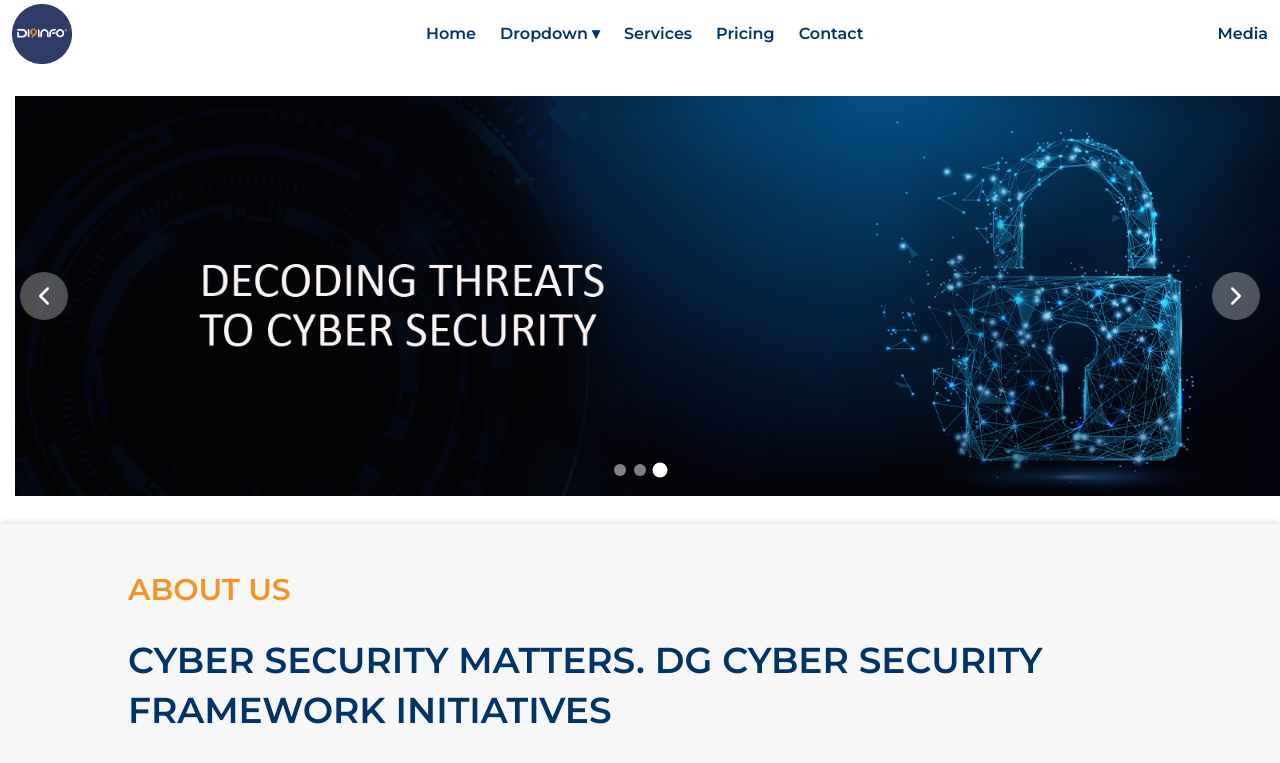
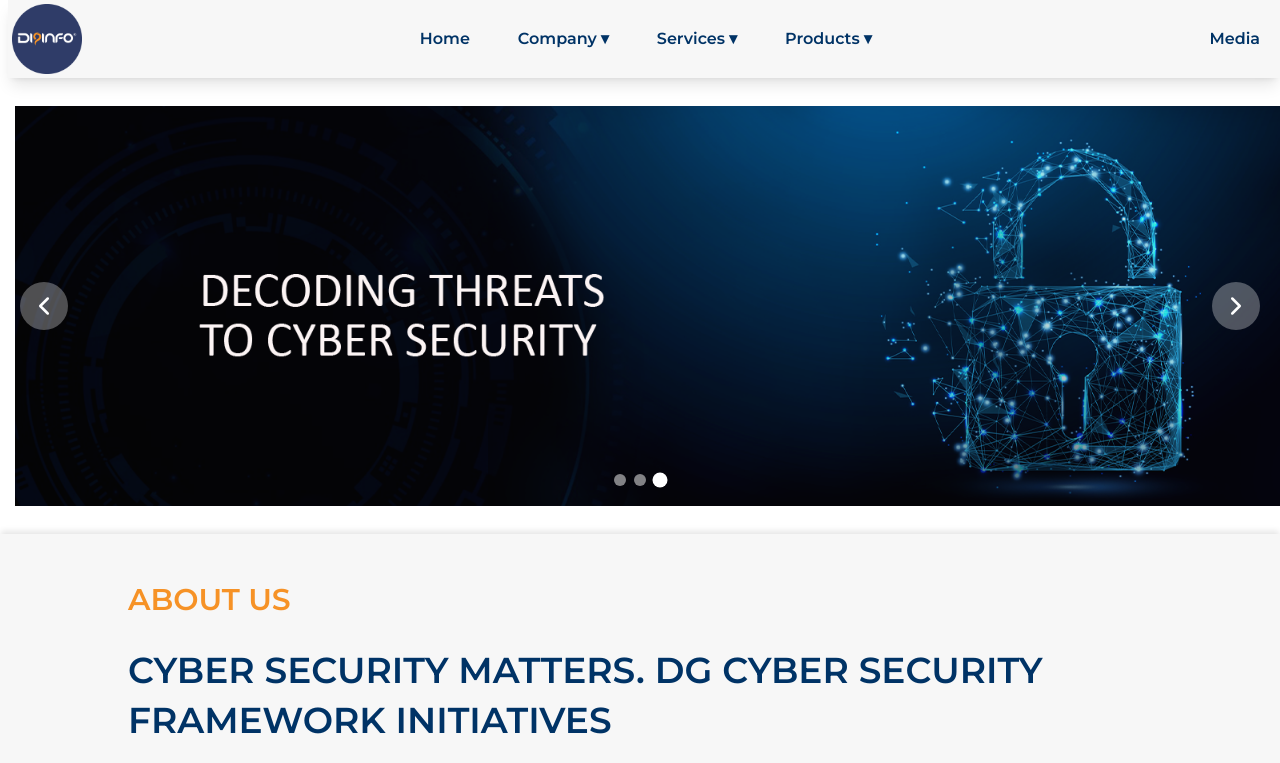
Before and after one commit to konain611/corpweb, a Next.js app in the folder myapp/: page / in a window 1280 px wide. Shown: the top 763 px of the page. Built offline with nearby package versions, Linux system fonts and the light colour scheme.

Commit message:
Fix NavBar

```diff
--- a/myapp/app/components/navbar.tsx
+++ b/myapp/app/components/navbar.tsx
@@ -7,64 +7,112 @@ import { useState } from "react";
 const Navbar = () => {
   const [activeDropdown, setActiveDropdown] = useState<string | null>(null);
   const [activeSubDropdown, setActiveSubDropdown] = useState<string | null>(null);
-  const [activeSubSubDropdown, setActiveSubSubDropdown] = useState<string | null>(null);
 
-  const handleDropdownClick = (item: string) => {
-    setActiveDropdown(activeDropdown === item ? null : item);
+  const dropdownContent = {
+    Company: {
+      "About Us": ["Company Overview", "Leadership", "Experience", "Accredation", "Policy"],
+      "Strategy": ["DG Edge", "Customer Recognition", "Knowledge Base", "Implimentation Services", "Technical Support"],
+      "Contact Us": ["Customer Support", "Partner With Us", "General Query", "Media Request"],
+    },
+    Services: {
+      "Detection & Response": ["GRC Consulting", "CyberSecurity Cnsulting & Advisory Services", "Best Cyber Security Product Report", "Buyer's Guide For Best Cyber Security Product"],
+      "Assesment": ["GRC Implementation Services", "Security Assesment & Penetration Testing", "POC As A Service"],
+      "Managed": ["Managed Security Services (MSS)", "Cyber Secuirty Professional & Certification Training Through DG Academy", "Business Continuity & Recovery (BCM/DR) Automation"],
+      "Cloud": ["DG Cloud Hosting Services", "Virtualization & Cloud Computing (VCC) Consulting Services", "Cloud Migration Services"],
+    },
+    Products: {
+      "Security Challenge": ["Threat Assurance", "DG Lab"],
+      "Education": ["DG Academy", "DG Kids"],
+      "Cloud Security": ["DG Cloud"],
+      "Media": ["DG Magazine", "DG Media"],
+      "Technology": ["Native Security"],
+    }
   };
 
-  const handleSubDropdownClick = (subItem: string) => {
-    setActiveSubDropdown(activeSubDropdown === subItem ? null : subItem);
+  const handleDropdownHover = (item: string) => {
+    setActiveDropdown(item);
+  };
+
+  const handleSubDropdownHover = (subItem: string) => {
+    setActiveSubDropdown(subItem);
+  };
+
+  const handleMouseLeave = () => {
+    setActiveDropdown(null);
+    setActiveSubDropdown(null);
   };
 
   return (
-    <nav className="text-[#003366] p-1 ml-2 flex justify-between items-center font-semibold">
+    <nav className="text-[#003366] bg-[#F7F7F7] shadow-lg p-1 ml-2 flex justify-between items-center font-semibold">
       {/* Logo on the Left */}
       <div>
         <Link href="/">
-        <Image src="/Logo/LogoRound.png" alt="Diginfo Logo" width={60} height={60}/>
+          <Image src="/Logo/LogoRound.png" alt="Diginfo Logo" width={70} height={70} />
         </Link>
       </div>
 
       {/* Navigation Links in the Middle */}
-      <div className="flex space-x-6">
-        {["Home", "Dropdown", "Services", "Pricing", "Contact"].map((item, index) => (
+      <div className="flex space-x-12">
+        {["Home", "Company", "Services", "Products"].map((item, index) => (
           <div
             key={index}
-            className="relative"
+            className="relative group"
+            onMouseEnter={() => handleDropdownHover(item)}
+            onMouseLeave={handleMouseLeave}
           >
+            {item === "Home" ? (
+              <Link href="/" className="hover:text-[#F69226] flex items-center">
+                {item}
+              </Link>
+            ) : (
               <button
                 className={`hover:text-[#F69226] flex items-center ${activeDropdown === item ? 'text-[#F69226]' : ''}`}
-              onClick={() => handleDropdownClick(item)}
               >
-              {item} {item === "Dropdown" && <span className="ml-1">▾</span>}
+                {item} <span className="ml-1">▾</span>
               </button>
-            {activeDropdown === item && item !== "Home" && item !== "Media" && (
-              <div className="absolute left-0 mt-2 bg-gray-100 shadow-lg rounded-md w-48">
-                <ul className="py-2">
-                  {["Option 1", "Option 2", "Option 3", "Option 4"].map((subItem, subIndex) => (
+            )}
+
+            {activeDropdown === item && dropdownContent[item as keyof typeof dropdownContent] && (
+              <div className="absolute left-0 bg-white shadow-lg rounded-md w-56 z-10">
+                <ul className="py-1"> {/* Reduced padding here */}
+                  {Object.entries(dropdownContent[item as keyof typeof dropdownContent]).map(([subItem, subSubItems], subIndex) => (
+                    <>
+                      {subIndex > 0 && <hr className="border-t border-gray-200 mx-2" />} {/* Horizontal divider */}
                       <li
                         key={subIndex}
-                      className="relative px-4 py-2 hover:bg-gray-200 cursor-pointer"
+                        className="relative px-4 py-3 hover:bg-gray-100 group/subitem"
+                        onMouseEnter={() => handleSubDropdownHover(subItem)}
+                        onMouseLeave={() => setActiveSubDropdown(null)}
                       >
-                      <button
-                        className={`w-full text-left ${activeSubDropdown === subItem ? 'text-[#F69226]' : ''}`}
-                        onClick={() => handleSubDropdownClick(subItem)}
+                        <div className="flex justify-between items-center">
+                          <span>{subItem}</span>
+                          {subSubItems.length > 0 && <span>▸</span>}
+                        </div>
+
+                        {activeSubDropdown === subItem && subSubItems.length > 0 && (
+                          <div className="absolute left-full top-0 bg-white shadow-lg rounded-md min-w-[280px] z-20">
+                            <ul className="py-1"> {/* Reduced padding here */}
+                              {subSubItems.map((subSubItem, subSubIndex) => (
+                                <>
+                                  {subSubIndex > 0 && <hr className="border-t border-gray-200 mx-2" />} {/* Horizontal divider */}
+                                  <li
+                                    key={subSubIndex}
+                                    className="px-4 py-2 hover:bg-gray-100 whitespace-nowrap"
                                   >
-                        {subItem} ▸
-                      </button>
-                      {activeSubDropdown === subItem && (
-                        <div className="absolute left-full top-0 ml-2 bg-gray-100 shadow-lg rounded-md w-48">
-                          <ul className="py-2">
-                            {["Sub-Option A", "Sub-Option B", "Sub-Option C"].map((subSubItem, subSubIndex) => (
-                              <li key={subSubIndex} className="px-4 py-2 hover:bg-gray-200 cursor-pointer">
+                                    <Link
+                                      href={`/${item.toLowerCase()}/${subItem.toLowerCase().replace(/\s+/g, '-')}/${subSubItem.toLowerCase().replace(/\s+/g, '-')}`}
+                                      className="block w-full"
+                                    >
                                       {subSubItem}
+                                    </Link>
                                   </li>
+                                </>
                               ))}
                             </ul>
                           </div>
                         )}
                       </li>
+                    </>
                   ))}
                 </ul>
               </div>
@@ -76,7 +124,7 @@ const Navbar = () => {
       {/* Media Button on the Right */}
       <div>
         <Link href="/media">
-        <button className="hover:text-[#F69226] mr-2">Media</button>
+          <button className="hover:text-[#F69226] mr-4">Media</button>
         </Link>
       </div>
     </nav>
```
Lines whose indentation alone changed are shown as unchanged.
